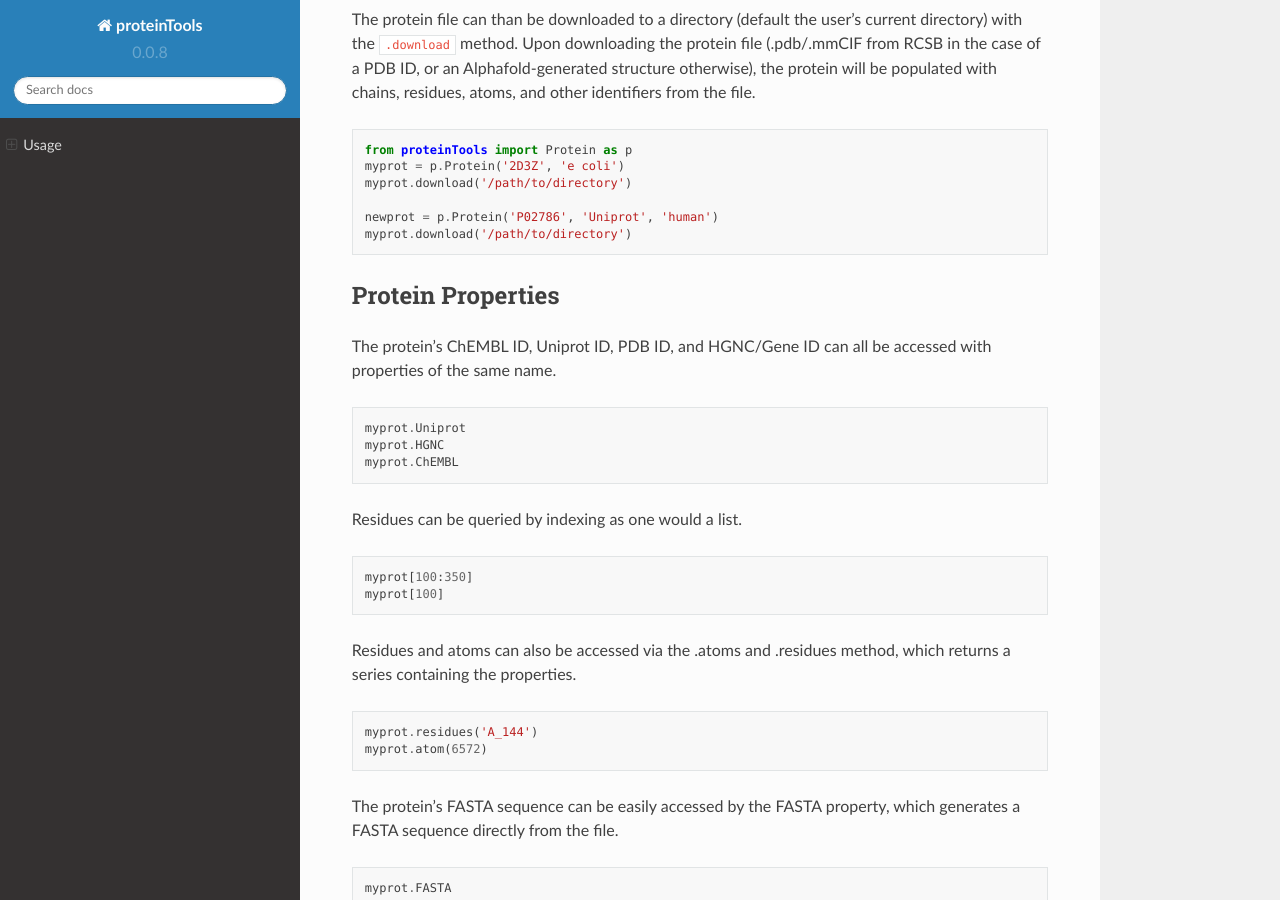
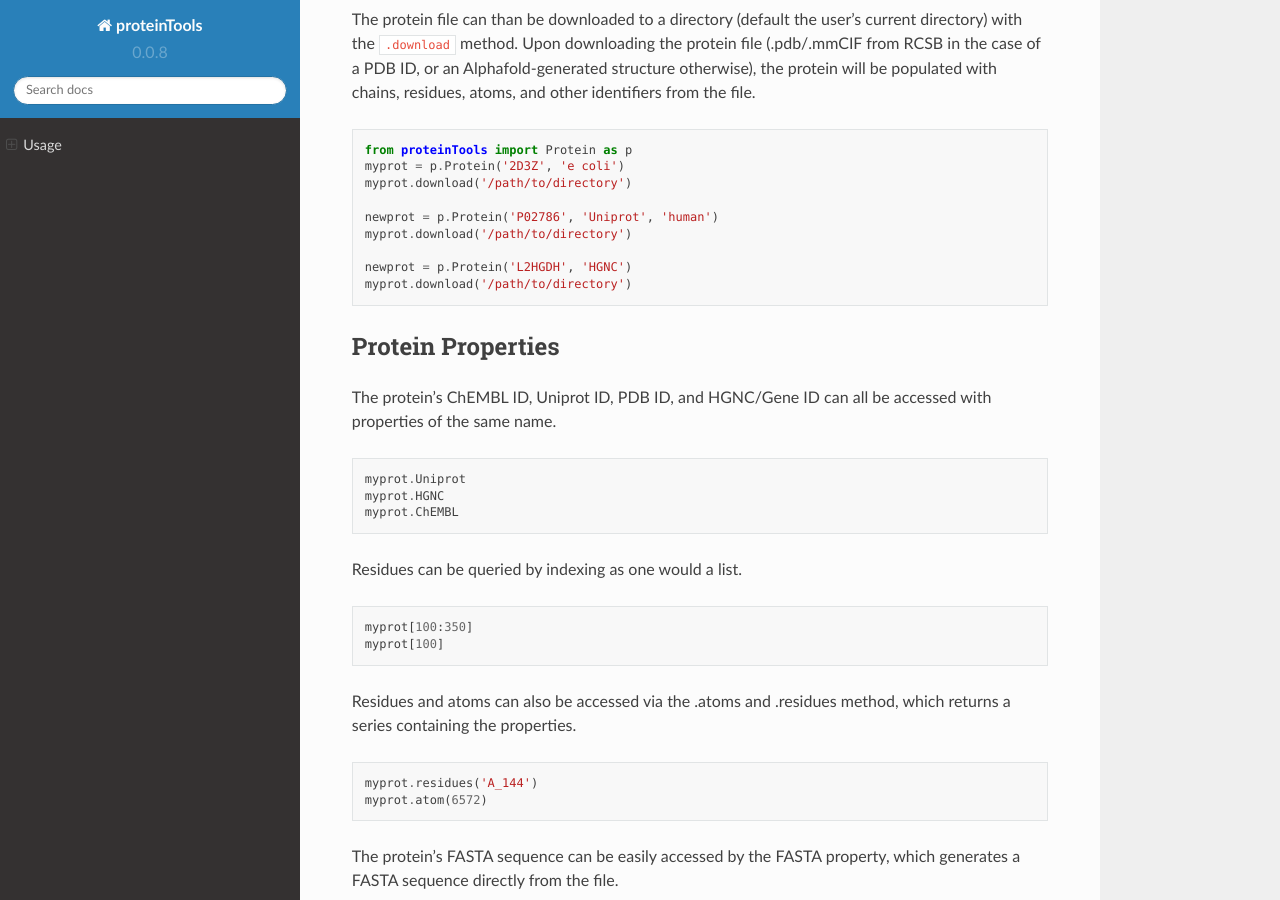
Before and after one commit to tiger1deF/proteinTools, a Sphinx documentation site: the page built from docs/source/usage.rst, in a window 1280 px wide and 900 px high, scrolled down 476 px. Built offline with Sphinx 7.4.7 and the Read the Docs theme 2.0.0, drawn with Linux system fonts in a browser that asks for light colours; pages that are not in the unit, such as notebooks, are missing from menus.

Commit message:
Update usage.rst

```diff
--- a/docs/source/usage.rst
+++ b/docs/source/usage.rst
@@ -27,6 +27,9 @@ The protein file can than be downloaded to a directory (default the user's curre
    myprot.download('/path/to/directory')
 
    newprot = p.Protein('P02786', 'Uniprot', 'human')
+   myprot.download('/path/to/directory')
+
+   newprot = p.Protein('L2HGDH', 'HGNC')
    myprot.download('/path/to/directory')
 
 Protein Properties
```
